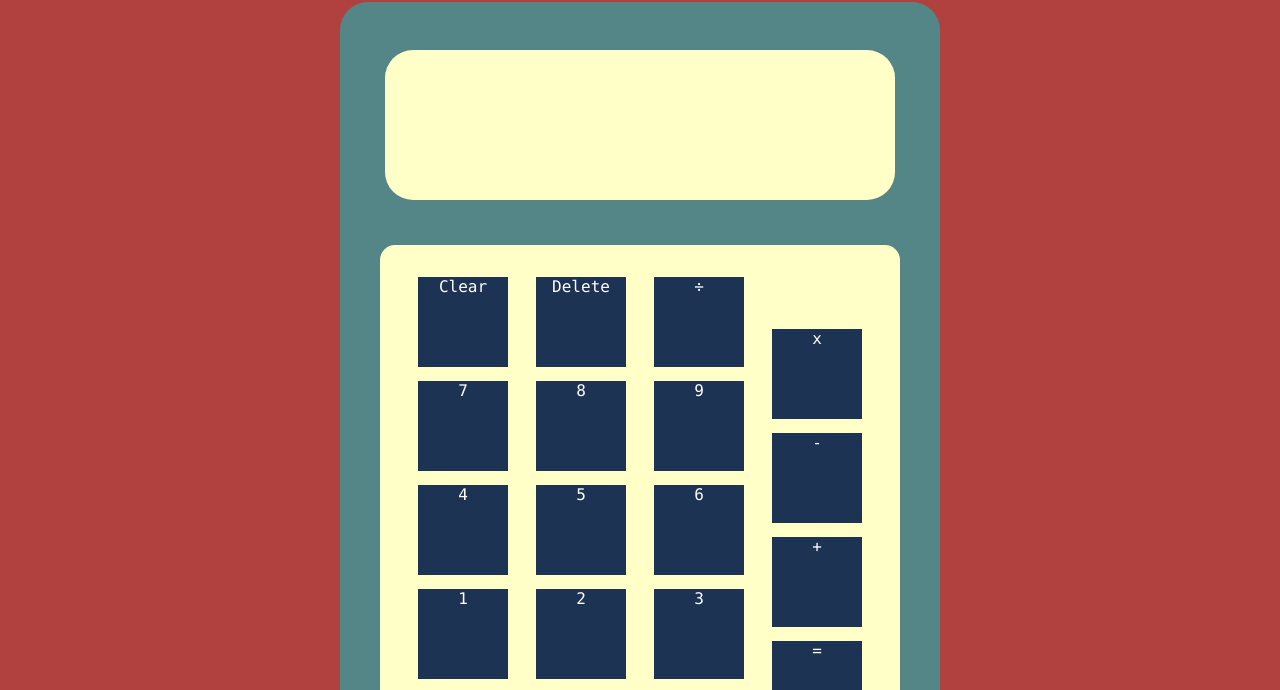
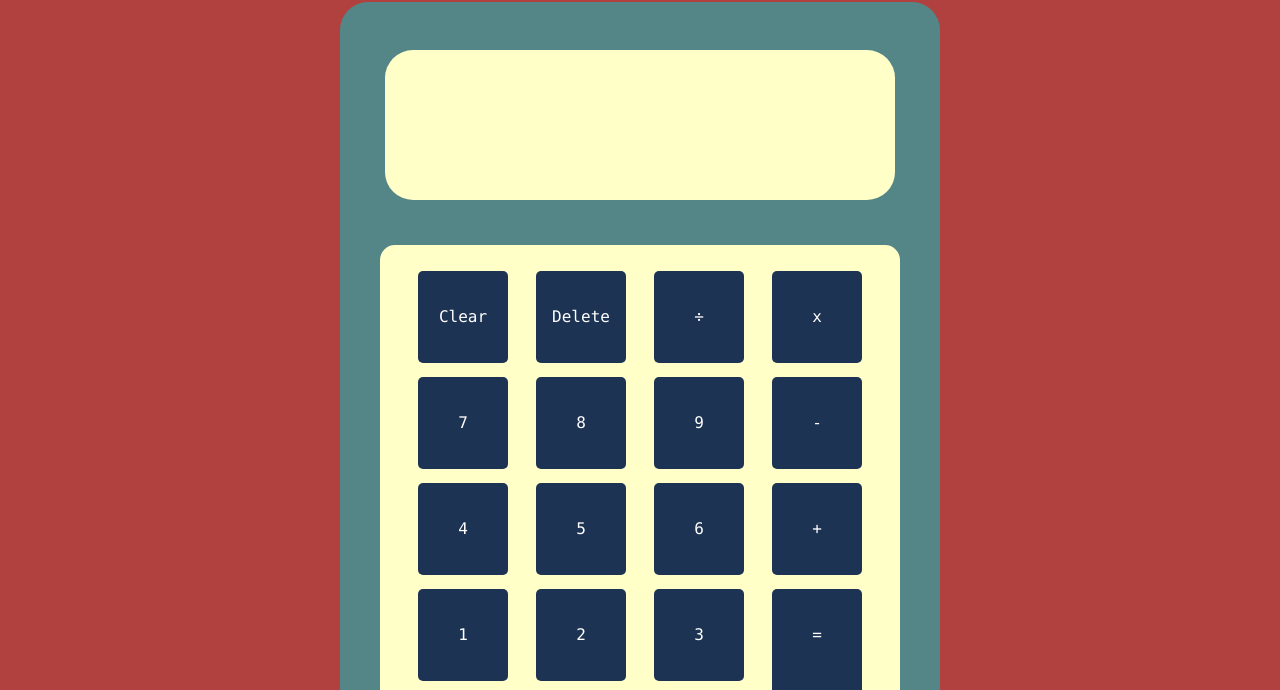
Before and after one commit to Elizafoam/calculator, a plain HTML site: page index.html in a window 1280 px wide. Shown: the part 74-764 px from the top of the page. Drawn offline with Linux system fonts and the light colour scheme.

Commit message:
position buttons

```diff
--- a/index.html
+++ b/index.html
@@ -17,31 +17,31 @@
         <div id="display"></div>
         <div id="controls">
           <div class="col">
-            <div class="button">Clear</div>
-            <div class="button">7</div>
-            <div class="button">4</div>
-            <div class="button">1</div>
-            <div class="button">0</div>
+            <div class="button" id="clear">Clear</div>
+            <div class="button" id="7">7</div>
+            <div class="button" id="4">4</div>
+            <div class="button" id="1">1</div>
+            <div class="button" id="0">0</div>
           </div>
           <div class="col">
-            <div class="button">Delete</div>
-            <div class="button">8</div>
-            <div class="button">5</div>
-            <div class="button">2</div>
-            <div class="button">%</div>
+            <div class="button" id="delete">Delete</div>
+            <div class="button" id="8">8</div>
+            <div class="button" id="5">5</div>
+            <div class="button" id="2">2</div>
+            <div class="button" id="percent">%</div>
           </div>
           <div class="col">
-            <div class="button">÷</div>
-            <div class="button">9</div>
-            <div class="button">6</div>
-            <div class="button">3</div>
-            <div class="button">.</div>
+            <div class="button" id="divide">÷</div>
+            <div class="button" id="9">9</div>
+            <div class="button" id="6">6</div>
+            <div class="button" id="3">3</div>
+            <div class="button" id="decimal">.</div>
           </div>
           <div class="col">
-            <div class="button">x</div>
-            <div class="button">-</div>
-            <div class="button">+</div>
-            <div class="button">=</div>
+            <div class="button" id="multiple">x</div>
+            <div class="button" id="subtract">-</div>
+            <div class="button" id="add">+</div>
+            <div class="button" id="equal">=</div>
           </div>
 
 
--- a/style.css
+++ b/style.css
@@ -39,14 +39,28 @@ header {
   border-radius: 15px;
   display: flex;
   justify-content: center;
-  align-items: center;
+  align-items: flex-start;
+  padding-top: 12px;
 }
 
 .button {
   background-color: #1D3354;
-  width:  90px;
-  height: 90px;
+  text-align: center;
+  width:  10px;
+  height: 20px;
+  padding: 36px 40px;
+  border-radius: 5px;
   margin: 14px;
+}
+
+#clear,
+#delete {
+  width: auto;
+  padding: 36px 10px;
+}
+
+#equal {
+  height: 125px;
 }
 
 footer {
```
